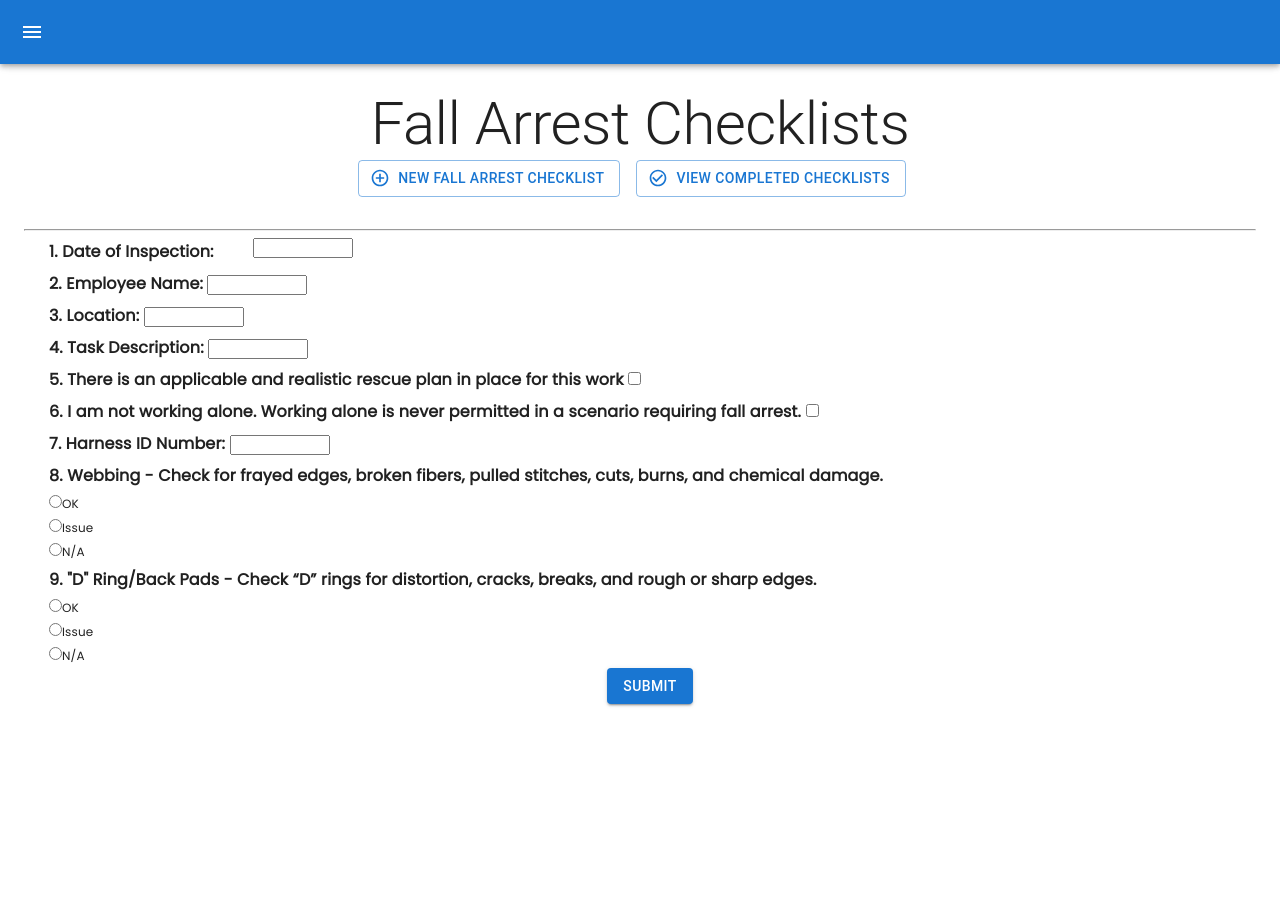
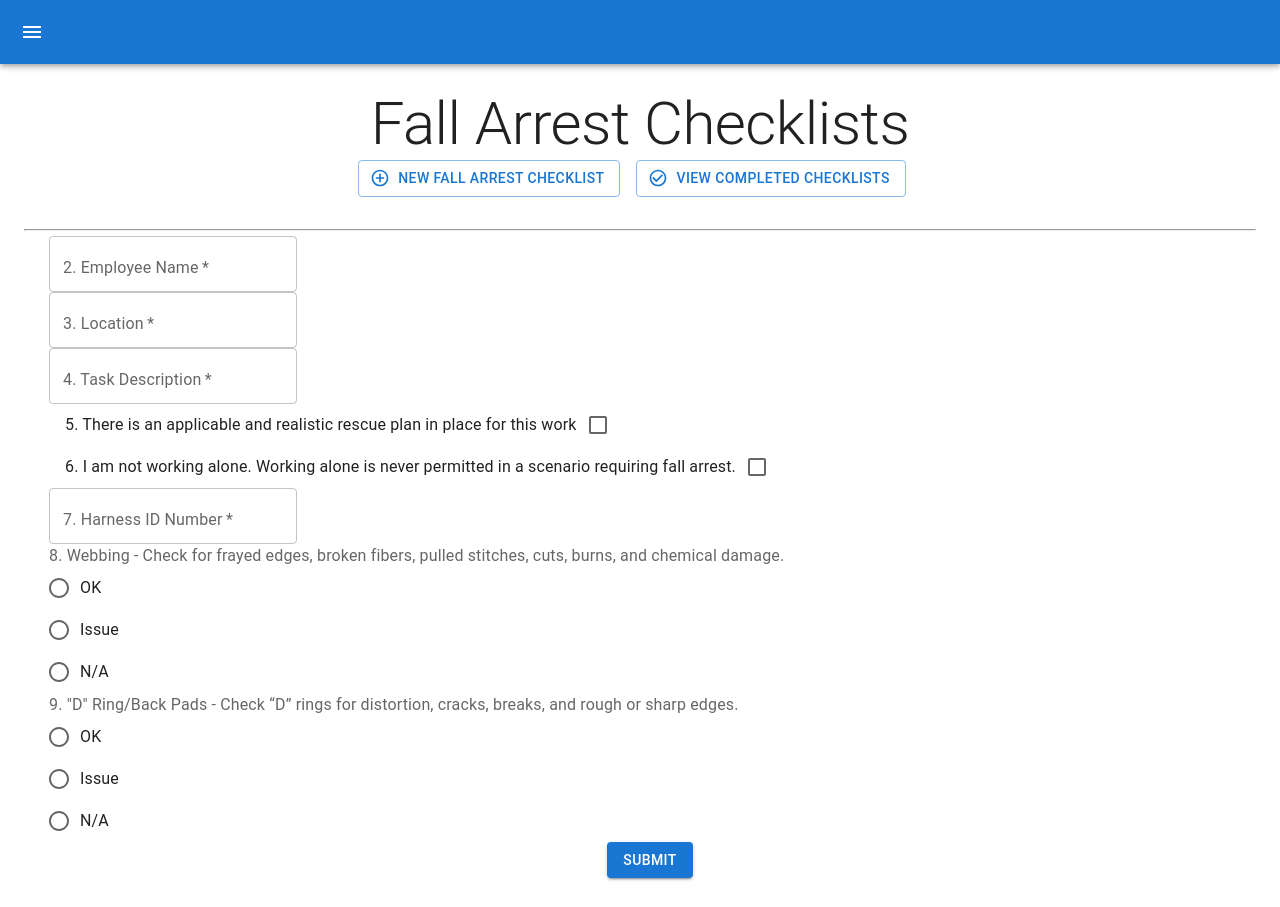
Before and after one commit to kbaillieul/checklist-project, a React (Create React App) app: page /fall-arrest/new in a window 1280 px wide. Before the commit the page ends 800 px from the top, so only its background shows below. Built offline with nearby package versions, Linux system fonts and the light colour scheme.

Commit message:
Updated new fall arrest form

```diff
--- a/src/components/fallarrest/NewFAChecklist.jsx
+++ b/src/components/fallarrest/NewFAChecklist.jsx
@@ -1,11 +1,22 @@
 import { useState, useContext } from "react";
-import DatePicker from "react-datepicker";
-import "react-datepicker/dist/react-datepicker.css";
+// import DatePicker from "react-datepicker";
+// import "react-datepicker/dist/react-datepicker.css";
 import { useNavigate } from "react-router-dom";
 import { v4 as uuidv4 } from "uuid";
 import { CompletedChecklistContext } from "./index";
 import Button from "@mui/material/Button";
 import Box from "@mui/material/Box";
+import TextField from "@mui/material/TextField";
+import AdapterDateFns from "@mui/lab/AdapterDateFns";
+import LocalizationProvider from "@mui/lab/LocalizationProvider";
+import DatePicker from "@mui/lab/DatePicker";
+import Checkbox from "@mui/material/Checkbox";
+import FormGroup from "@mui/material/FormGroup";
+import FormControlLabel from "@mui/material/FormControlLabel";
+import FormControl from "@mui/material/FormControl";
+import FormLabel from "@mui/material/FormLabel";
+import Radio from "@mui/material/Radio";
+import RadioGroup from "@mui/material/RadioGroup";
 
 const FAChecklist = () => {
   let { fallArrestComplete } = useContext(CompletedChecklistContext);
@@ -54,146 +65,127 @@
 
   return (
     <div className="form-container">
-      <div className="date-picker">
-        <label className="date-picker-label">1. Date of Inspection:</label>
+      <LocalizationProvider dateAdapter={AdapterDateFns}>
         <DatePicker
-          className="text-Input"
-          selected={fallArrest.date}
-          showTimeSelect
-          onChange={(date) => setFallArrest({ ...fallArrest, date: date })}
-          maxDate={new Date()}
+          label="1. Date of Inspection"
+          value={fallArrest.date}
+          onChange={(date) => {
+            setFallArrest({ ...fallArrest, date: date });
+          }}
+          renderInput={(params) => <TextField {...params} />}
         />
-      </div>
-      <label>2. Employee Name: </label>
-      <input
-        className="text-Input"
-        type="text"
+      </LocalizationProvider>
+      <TextField
+        required
+        id="outlined-required"
+        label="2. Employee Name"
         value={fallArrest.employeeName}
         onChange={(e) =>
           setFallArrest({ ...fallArrest, employeeName: e.target.value })
         }
       />
       <br />
-      <label>3. Location: </label>
-      <input
-        className="text-Input"
-        type="text"
+      <TextField
+        required
+        id="outlined-required"
+        label="3. Location"
         value={fallArrest.location}
         onChange={(e) =>
           setFallArrest({ ...fallArrest, location: e.target.value })
         }
       />
       <br />
-      <label>4. Task Description: </label>
-      <input
-        className="text-Input"
-        type="text"
+      <TextField
+        required
+        id="outlined-required"
+        label="4. Task Description"
         value={fallArrest.task}
         onChange={(e) => setFallArrest({ ...fallArrest, task: e.target.value })}
       />
       <br />
-      <label>
-        5. There is an applicable and realistic rescue plan in place for this
-        work{" "}
-      </label>
-      <input
-        type="checkbox"
+      <FormControl component="fieldset">
+        <FormGroup aria-label="position" row>
+          <FormControlLabel
             value={fallArrest.plan}
             checked={fallArrest.plan}
             onChange={(e) =>
               setFallArrest({ ...fallArrest, plan: e.target.checked })
             }
+            control={<Checkbox />}
+            label="5. There is an applicable and realistic rescue plan in place for this
+          work"
+            labelPlacement="start"
           />
+        </FormGroup>
+      </FormControl>
       <br />
-      <label>
-        6. I am not working alone. Working alone is never permitted in a
-        scenario requiring fall arrest.{" "}
-      </label>
-      <input
-        type="checkbox"
+      <FormControl component="fieldset">
+        <FormGroup aria-label="position" row>
+          <FormControlLabel
             value={fallArrest.alone}
             checked={fallArrest.alone}
             onChange={(e) =>
               setFallArrest({ ...fallArrest, alone: e.target.checked })
             }
+            control={<Checkbox />}
+            label="6. I am not working alone. Working alone is never permitted in a
+            scenario requiring fall arrest."
+            labelPlacement="start"
           />
+        </FormGroup>
+      </FormControl>
+
       <br />
-      <label>7. Harness ID Number: </label>
-      <input
-        className="text-Input"
-        type="text"
+      <TextField
+        required
+        id="outlined-required"
+        label="7. Harness ID Number"
         value={fallArrest.idNumber}
         onChange={(e) =>
           setFallArrest({ ...fallArrest, idNumber: e.target.value })
         }
       />
+
       <br />
-      <label>
+      <FormControl>
+        <FormLabel id="demo-controlled-radio-buttons-group">
           8. Webbing - Check for frayed edges, broken fibers, pulled stitches,
           cuts, burns, and chemical damage.
-      </label>
-      <br />
-      <input
+        </FormLabel>
+        <RadioGroup
+          aria-labelledby="demo-controlled-radio-buttons-group"
+          name="controlled-radio-buttons-group"
+          value={fallArrest.webbing}
           onChange={(e) =>
             setFallArrest({ ...fallArrest, webbing: e.target.value })
           }
-        type="radio"
-        value="OK"
-        //control to keep from multiple radio buttons in the same question being checked
-        checked={fallArrest.webbing === "OK"}
-      ></input>
-      OK <br />
-      <input
-        onChange={(e) =>
-          setFallArrest({ ...fallArrest, webbing: e.target.value })
-        }
-        type="radio"
-        value="Issue"
-        checked={fallArrest.webbing === "Issue"}
-      ></input>
-      Issue <br />
-      <input
-        onChange={(e) =>
-          setFallArrest({ ...fallArrest, webbing: e.target.value })
-        }
-        type="radio"
-        value="NA"
-        checked={fallArrest.webbing === "NA"}
-      ></input>
-      N/A
+        >
+          <FormControlLabel value="OK" control={<Radio />} label="OK" />
+          <FormControlLabel value="Issue" control={<Radio />} label="Issue" />
+          <FormControlLabel value="NA" control={<Radio />} label="N/A" />
+        </RadioGroup>
+      </FormControl>
+
       <br />
-      <label>
-        9. "D" Ring/Back Pads - Check “D” rings for distortion, cracks, breaks,
-        and rough or sharp edges.
-      </label>
-      <br />
-      <input
+      <FormControl>
+        <FormLabel id="demo-controlled-radio-buttons-group">
+          9. "D" Ring/Back Pads - Check “D” rings for distortion, cracks,
+          breaks, and rough or sharp edges.
+        </FormLabel>
+        <RadioGroup
+          aria-labelledby="demo-controlled-radio-buttons-group"
+          name="controlled-radio-buttons-group"
+          value={fallArrest.dRing}
           onChange={(e) =>
             setFallArrest({ ...fallArrest, dRing: e.target.value })
           }
-        type="radio"
-        value="OK"
-        checked={fallArrest.dRing === "OK"}
-      ></input>
-      OK <br />
-      <input
-        onChange={(e) =>
-          setFallArrest({ ...fallArrest, dRing: e.target.value })
-        }
-        type="radio"
-        value="Issue"
-        checked={fallArrest.dRing === "Issue"}
-      ></input>
-      Issue <br />
-      <input
-        onChange={(e) =>
-          setFallArrest({ ...fallArrest, dRing: e.target.value })
-        }
-        type="radio"
-        value="NA"
-        checked={fallArrest.dRing === "NA"}
-      ></input>
-      N/A
+        >
+          <FormControlLabel value="OK" control={<Radio />} label="OK" />
+          <FormControlLabel value="Issue" control={<Radio />} label="Issue" />
+          <FormControlLabel value="NA" control={<Radio />} label="N/A" />
+        </RadioGroup>
+      </FormControl>
+
       <div>
         <Box textAlign="center">
           <Button
```
Lines whose indentation alone changed are shown as unchanged.
